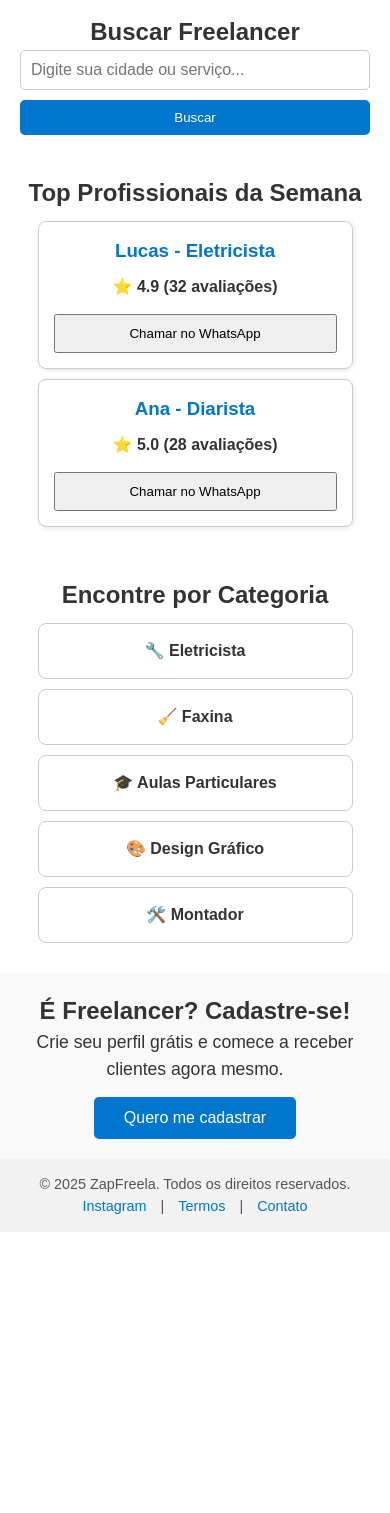
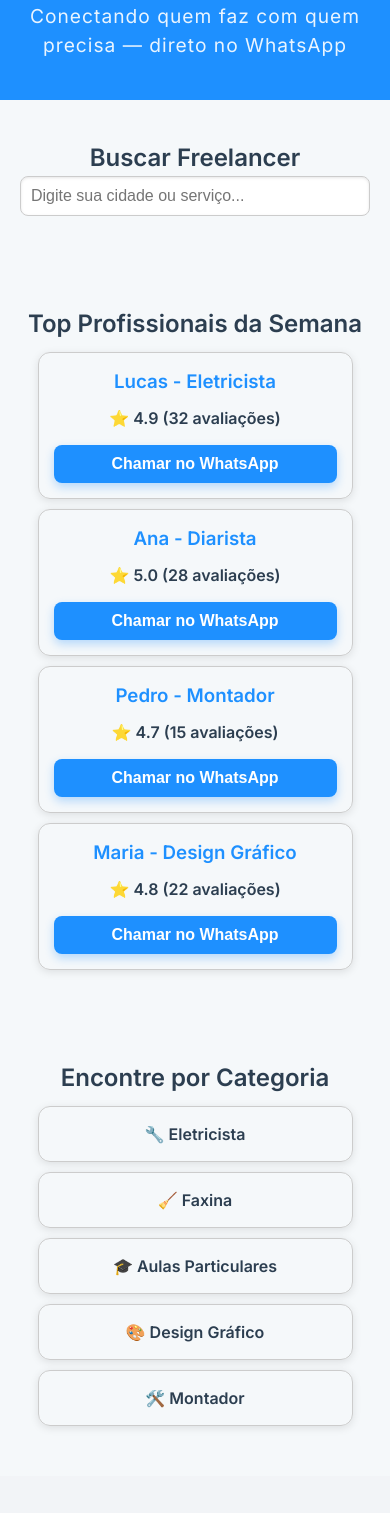
Before and after one commit to mathpferreira/zapfreela, a plain HTML site: page index.html in a window 390 px wide. Shown: the part 142-1655 px from the top of the page. Before the commit the page ends 1374 px from the top, so only its background shows below. Drawn offline with Linux system fonts and the light colour scheme.

```diff
--- a/index.html
+++ b/index.html
@@ -4,6 +4,7 @@
   <meta charset="UTF-8" />
   <meta name="viewport" content="width=device-width, initial-scale=1" />
   <title>ZapFreela - Conecte-se com Freelancers Locais</title>
+  <link href="https://fonts.googleapis.com/css2?family=Inter:wght@400;600&display=swap" rel="stylesheet" />
   <link rel="stylesheet" href="styles.css" />
 </head>
 <body>
@@ -15,22 +16,48 @@
 
   <section class="busca">
     <h2>Buscar Freelancer</h2>
-    <input type="text" placeholder="Digite sua cidade ou serviço..." />
-    <button class="botao">Buscar</button>
+    <input
+      type="text"
+      id="inputBusca"
+      placeholder="Digite sua cidade ou serviço..."
+      autocomplete="off"
+      aria-label="Busca de freelancers"
+    />
+    <!-- Botão oculto pois a busca é instantânea -->
+    <button class="botao" id="btnBuscar" style="display:none;">Buscar</button>
   </section>
 
   <section class="destaques">
     <h2>Top Profissionais da Semana</h2>
+
     <div class="card">
       <h3>Lucas - Eletricista</h3>
       <p>⭐ 4.9 (32 avaliações)</p>
       <button class="botao">Chamar no WhatsApp</button>
     </div>
+
     <div class="card">
       <h3>Ana - Diarista</h3>
       <p>⭐ 5.0 (28 avaliações)</p>
       <button class="botao">Chamar no WhatsApp</button>
     </div>
+
+    <div class="card">
+      <h3>Pedro - Montador</h3>
+      <p>⭐ 4.7 (15 avaliações)</p>
+      <button class="botao">Chamar no WhatsApp</button>
+    </div>
+
+    <div class="card">
+      <h3>Maria - Design Gráfico</h3>
+      <p>⭐ 4.8 (22 avaliações)</p>
+      <button class="botao">Chamar no WhatsApp</button>
+    </div>
+
+    <!-- Mensagem para nenhum resultado -->
+    <p id="semResultado" style="display:none; margin-top: 20px; text-align: center; font-weight: bold; color: #cc0000;">
+      Nenhum freelancer encontrado.
+    </p>
   </section>
 
   <section class="categorias">
@@ -53,5 +80,28 @@
     <p><a href="#">Instagram</a> | <a href="#">Termos</a> | <a href="#">Contato</a></p>
   </footer>
 
+  <script>
+    const inputBusca = document.getElementById('inputBusca');
+    const cards = document.querySelectorAll('.destaques .card');
+    const semResultado = document.getElementById('semResultado');
+
+    inputBusca.addEventListener('input', () => {
+      const filtro = inputBusca.value.toLowerCase().trim();
+      let achou = false;
+
+      cards.forEach(card => {
+        const textoCard = card.querySelector('h3').textContent.toLowerCase();
+        if (textoCard.includes(filtro)) {
+          card.style.display = 'inline-block';
+          achou = true;
+        } else {
+          card.style.display = 'none';
+        }
+      });
+
+      semResultado.style.display = achou ? 'none' : 'block';
+    });
+  </script>
+
 </body>
 </html>
--- a/styles.css
+++ b/styles.css
@@ -1,3 +1,11 @@
+:root {
+  --primary-color: #1e90ff;
+  --primary-hover: #0c6cd3;
+  --background-color: #f5f8fa;
+  --text-color: #2c3e50;
+  --light-gray: #f2f4f7;
+}
+
 /* Reset básico */
 * {
   box-sizing: border-box;
@@ -6,23 +14,38 @@
 }
 
 body {
-  font-family: Arial, sans-serif;
-  background-color: #fff;
-  color: #333;
+  font-family: 'Inter', sans-serif;
+  background-color: var(--background-color);
+  color: var(--text-color);
   line-height: 1.5;
+}
+
+section {
+  padding: 40px 20px;
+  max-width: 960px;
+  margin: 0 auto;
 }
 
 /* Cabeçalho */
 header {
-  background-color: #0077cc;
+  background-color: var(--primary-color);
   color: white;
-  padding: 20px;
+  padding: 40px 20px;
   text-align: center;
+  font-weight: 700;
+  font-size: 2rem;
+  letter-spacing: 1px;
+}
+header p {
+  font-weight: 400;
+  font-size: 1.2rem;
+  margin-top: 8px;
+  opacity: 0.9;
 }
 
 /* Busca */
 .busca {
-  padding: 20px;
+  padding: 40px 20px;
   text-align: center;
 }
 
@@ -31,27 +54,39 @@
   width: 80%;
   max-width: 500px;
   border: 1px solid #ccc;
-  border-radius: 5px;
+  border-radius: 8px;
   margin-right: 10px;
+  font-size: 1em;
+  box-shadow: inset 0 1px 3px rgba(0,0,0,0.1);
+  transition: box-shadow 0.3s ease;
+}
+
+.busca input[type="text"]:focus {
+  outline: none;
+  box-shadow: 0 0 5px 2px var(--primary-color);
+}
+
+button.botao {
+  background: var(--primary-color);
+  color: white;
+  border-radius: 8px;
+  padding: 12px 25px;
+  border: none;
+  cursor: pointer;
+  box-shadow: 0 4px 10px rgba(30,144,255,0.3);
+  transition: background-color 0.3s ease, box-shadow 0.3s ease;
+  font-weight: 600;
   font-size: 1em;
 }
 
-.busca button.botao {
-  padding: 10px 20px;
-  background: #0077cc;
-  color: white;
-  border: none;
-  border-radius: 5px;
-  cursor: pointer;
-}
-
-.busca button.botao:hover {
-  background: #005fa3;
+button.botao:hover {
+  background: var(--primary-hover);
+  box-shadow: 0 6px 15px rgba(12,108,211,0.5);
 }
 
 /* Destaques */
 .destaques {
-  padding: 20px;
+  padding: 40px 20px;
   text-align: center;
 }
 
@@ -59,16 +94,22 @@
   display: inline-block;
   margin: 10px;
   padding: 15px;
-  border: 1px solid #ccc;
-  border-radius: 8px;
+  border-radius: 12px;
   width: 200px;
   vertical-align: top;
-  box-shadow: 1px 1px 5px rgba(0,0,0,0.1);
+  box-shadow: 0 2px 8px rgba(0,0,0,0.1);
+  border: 1px solid #ccc;
+  transition: transform 0.3s ease, box-shadow 0.3s ease;
+}
+
+.destaques .card:hover {
+  transform: translateY(-5px);
+  box-shadow: 0 8px 20px rgba(0,0,0,0.15);
 }
 
 .destaques .card h3 {
   margin-bottom: 10px;
-  color: #0077cc;
+  color: var(--primary-color);
 }
 
 .destaques .card p {
@@ -83,7 +124,7 @@
 
 /* Categorias */
 .categorias {
-  padding: 20px;
+  padding: 40px 20px;
   text-align: center;
 }
 
@@ -91,24 +132,27 @@
   display: inline-block;
   margin: 10px;
   padding: 15px;
-  border: 1px solid #ccc;
-  border-radius: 8px;
+  border-radius: 12px;
   width: 150px;
   font-weight: bold;
   cursor: pointer;
-  transition: background-color 0.3s ease;
   user-select: none;
+  border: 1px solid #ccc;
+  box-shadow: 0 2px 8px rgba(0,0,0,0.1);
+  transition: background-color 0.3s ease, transform 0.3s ease, box-shadow 0.3s ease;
 }
 
 .categorias .categoria:hover {
   background-color: #e0f0ff;
+  transform: translateY(-5px);
+  box-shadow: 0 8px 20px rgba(0,0,0,0.15);
 }
 
 /* Cadastro */
 .cadastro {
-  padding: 20px;
+  padding: 40px 20px;
   text-align: center;
-  background-color: #f9f9f9;
+  background-color: var(--light-gray);
 }
 
 .cadastro p {
@@ -116,36 +160,24 @@
   font-size: 1.1em;
 }
 
-.cadastro button.botao {
-  padding: 12px 30px;
-  background: #0077cc;
-  color: white;
-  border: none;
-  border-radius: 5px;
-  cursor: pointer;
-  font-size: 1em;
-}
-
-.cadastro button.botao:hover {
-  background: #005fa3;
-}
-
 /* Rodapé */
 footer {
-  background-color: #f2f2f2;
+  background-color: var(--light-gray);
   text-align: center;
-  padding: 15px;
+  padding: 30px 20px;
   font-size: 0.9em;
   color: #555;
 }
 
 footer a {
-  color: #0077cc;
+  color: var(--primary-color);
+  margin: 0 15px;
   text-decoration: none;
-  margin: 0 10px;
+  transition: color 0.3s ease;
 }
 
 footer a:hover {
+  color: var(--primary-hover);
   text-decoration: underline;
 }
 
@@ -160,9 +192,33 @@
   .busca input[type="text"] {
     width: 100%;
     margin-bottom: 10px;
+    margin-right: 0;
   }
 
-  .busca button.botao {
+  button.botao {
     width: 100%;
   }
 }
+
+/* Formulário (se usar) */
+.formulario {
+  max-width: 500px;
+  margin: 0 auto;
+  text-align: left;
+}
+
+.formulario input,
+.formulario textarea {
+  width: 100%;
+  padding: 10px;
+  border-radius: 5px;
+  border: 1px solid #ccc;
+  margin-bottom: 10px;
+  font-size: 1em;
+}
+
+.formulario label {
+  font-weight: bold;
+  margin-bottom: 5px;
+  display: block;
+}
```
